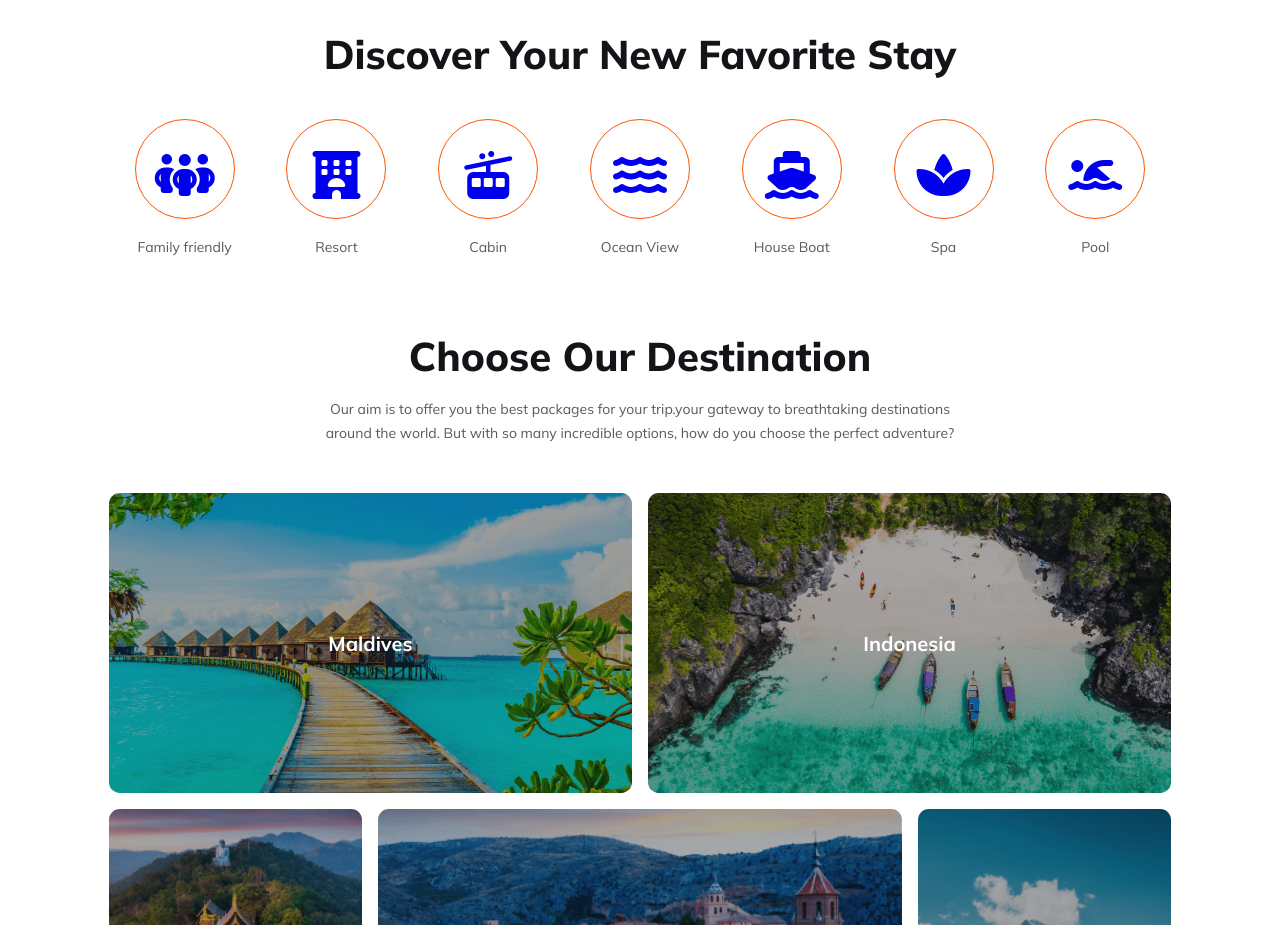
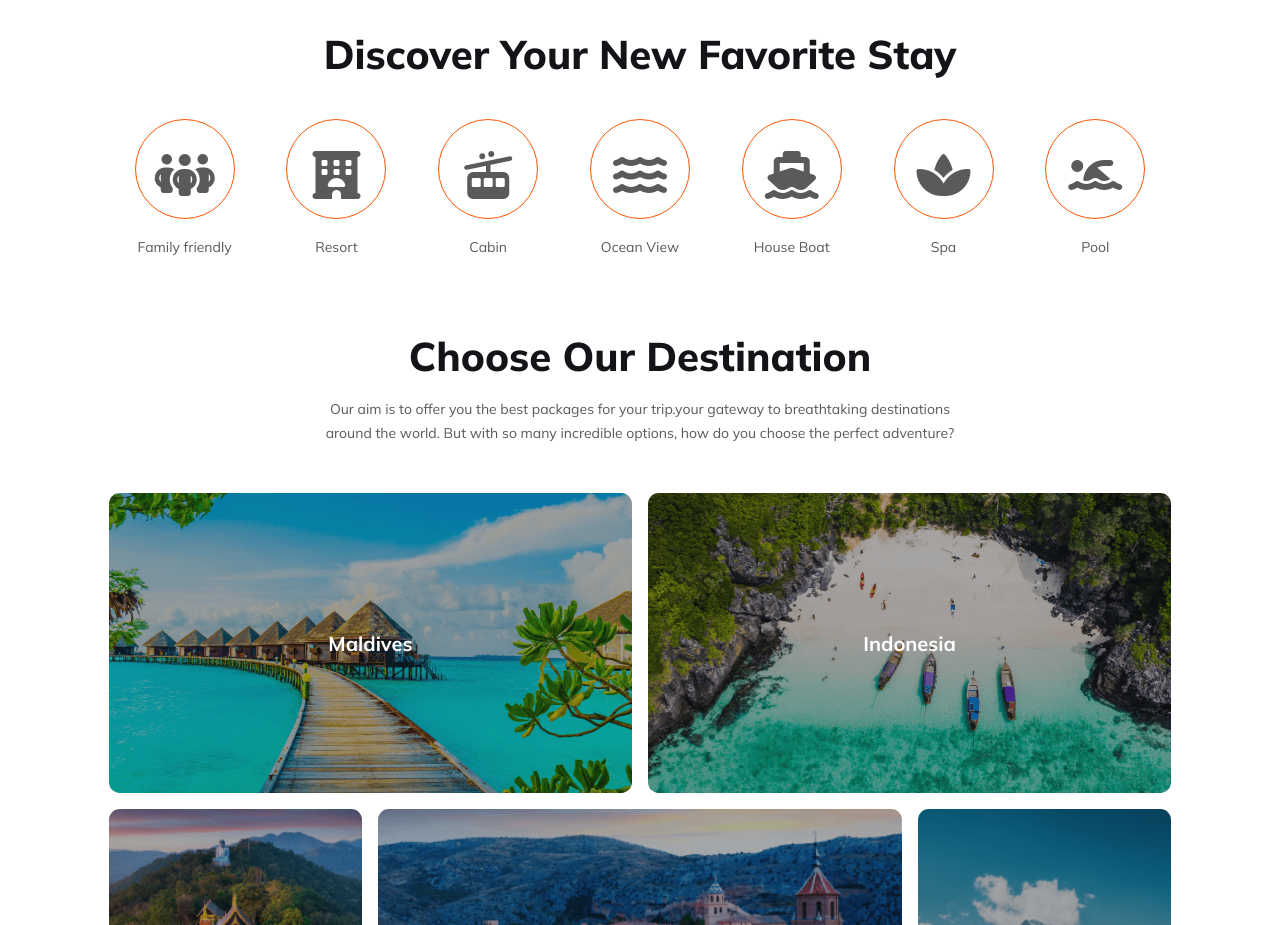
Before and after one commit to JuborajSujon/voboghure-travel, a plain HTML site: page index.html in a window 1280 px wide. Shown: the part 1260-2185 px from the top of the page. Drawn offline with Linux system fonts and the light colour scheme.

Commit message:
Added Discover section fontawesome color

```diff
--- a/css/style.css
+++ b/css/style.css
@@ -302,6 +302,7 @@ a {
   display: block;
   line-height: 100px;
   font-size: 3rem;
+  color: #5a5a5d;
 }
 /* Discover Your New Faborite Stay end */
 
```
